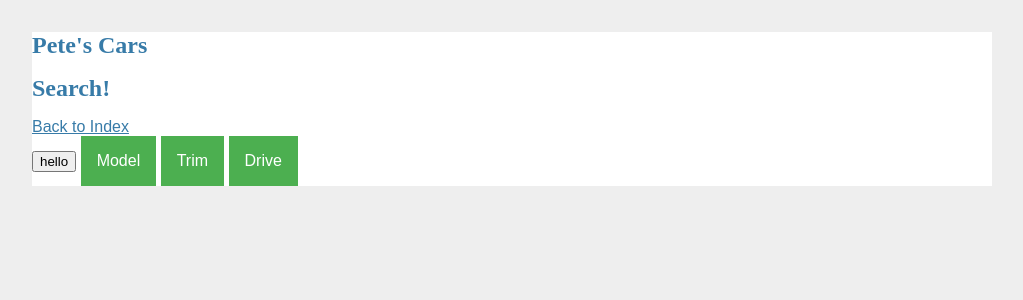
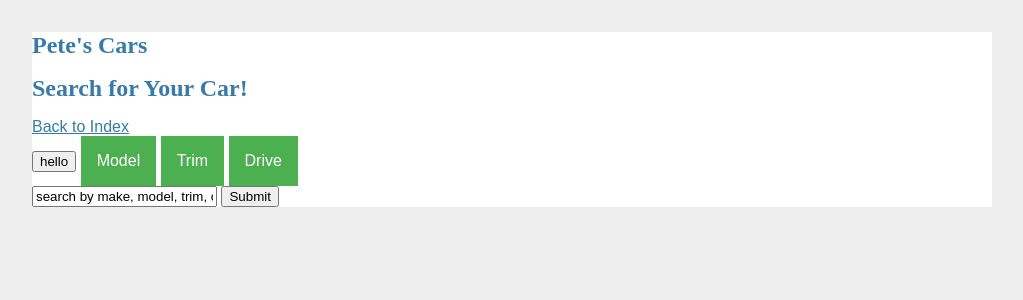
Before and after one commit to petertdelia/Car-Website, a Flask app: page /cars/search in a window 1280 px wide. Shown: the top 300 px of the page, without its empty margins (128-1151 px from the left). Run offline with Flask 2, Linux system fonts and the light colour scheme; data comes from the database, SQL or seed files in the repository.

Commit message:
started new initiatives: individual view, text search, sorting on index page

```diff
--- a/simple_cars/cars.py
+++ b/simple_cars/cars.py
@@ -5,11 +5,26 @@ from simple_cars.db import get_db
 
 bp = Blueprint('cars', __name__)
 
+def get_car_info():
+    db = get_db()
+
+    models = db.execute(
+        'SELECT DISTINCT model FROM cars'
+    ).fetchall()
+    trims = db.execute(
+        'SELECT DISTINCT trim FROM cars'
+    ).fetchall()
+    drives = db.execute(
+        'SELECT DISTINCT drive FROM cars'
+    ).fetchall()
+    return models, trims, drives
+
 @bp.route('/cars', methods=('GET','POST'))
 def index():
     page_number = int(request.args.get('page', '0'))
 
     db = get_db()
+    # the sortBy variable isn't coming through--I need to look to JS I think
     sortBy = request.args.get('sortBy', 'year')
     cars = db.execute(
         'SELECT year,make,model,trim,drive,mileage,price FROM cars ORDER BY ' + sortBy
@@ -25,17 +40,8 @@ def index():
 @bp.route('/cars/search', methods=('GET','POST'))
 def search():
 
-    db = get_db()
-    models = db.execute(
-        'SELECT DISTINCT model FROM cars'
-    ).fetchall()
-    trims = db.execute(
-        'SELECT DISTINCT trim FROM cars'
-    ).fetchall()
-    drives = db.execute(
-        'SELECT DISTINCT drive FROM cars'
-    ).fetchall()
-
+    models, trims, drives = get_car_info()
+    print("yay!")
     return render_template('car_view/search.html', trims=trims, drives=drives, models=models)
 
 @bp.route('/cars/search_results', methods=('GET','POST'))
@@ -56,6 +62,7 @@ def search_results():
         # valid = switch_statement(key)
         # if valid == True:
         value = request.form[key[0]]
+        print(key)
         print(value)
         cars = db.execute(
             'SELECT * FROM cars WHERE ' + key[0] + ' = ? ORDER BY price', (value,)
@@ -84,6 +91,23 @@ def search_results():
 
     return render_template('car_view/search_results.html', cars=cars, page_number=page_number, key=key, value=value)
 
+@bp.route('/cars/text_search_results', methods=('GET','POST'))
+def text_search_results():
+
+    car = list(request.form)
+    value = request.form[car[0]]
+    print(car)
+    print(value)
+    # the following function checks if the search value is in the database, identifies it, then returns the correct query from the db.
+    def sorter(value):
+        models, trims, drives = get_car_info()
+
+
+
+    return render_template('car_view/text_search_results.html', value=value)
+
+
+
 @bp.route('/cars/individual_view')
 def view():
     return 'hello, car!'
--- a/simple_cars/templates/car_view/index.html
+++ b/simple_cars/templates/car_view/index.html
@@ -1,12 +1,12 @@
 {% extends 'base.html' %}
 
 {% block header %}
-  <h1>{% block title %}A List of Every Car{% endblock %}</h1>
+  <h1>{% block title %}This is the Index: A List of Every Car in the Database{% endblock %}</h1>
   <a class="action" href="{{ url_for('cars.search') }}">Search!</a>
 {% endblock %}
 
 {% block content %}
-
+<h2> Sort</h2>
 <!-- trying to implement a sorting method, based on hertz car sales. Might need some JS to get it working-->
 <form action="{{ url_for('cars.index') }}">
   <div class="sort-by">
--- a/simple_cars/templates/car_view/search.html
+++ b/simple_cars/templates/car_view/search.html
@@ -1,7 +1,7 @@
 {% extends 'base.html' %}
 
 {% block header %}
-  <h1>{% block title %}Search!{% endblock %}</h1>
+  <h1>{% block title %}Search for Your Car!{% endblock %}</h1>
   <a class="action" href="{{ url_for('cars.index') }}">Back to Index</a>
 {% endblock %}
 
@@ -40,5 +40,10 @@
   </div>
 </div>
 
+<form action="{{ url_for('cars.text_search_results') }}" method="post">
+  <input type="text" name="car" value="search by make, model, trim, or drive">
+  <input type="submit" value="Submit">
+</form>
+
 
 {% endblock %}
```
Also changed, not shown: simple_cars/templates/car_view/text_search_results.html (added, +12 -0 lines), simple_cars/static/site.js (line endings or trailing spaces), 1 other file.
